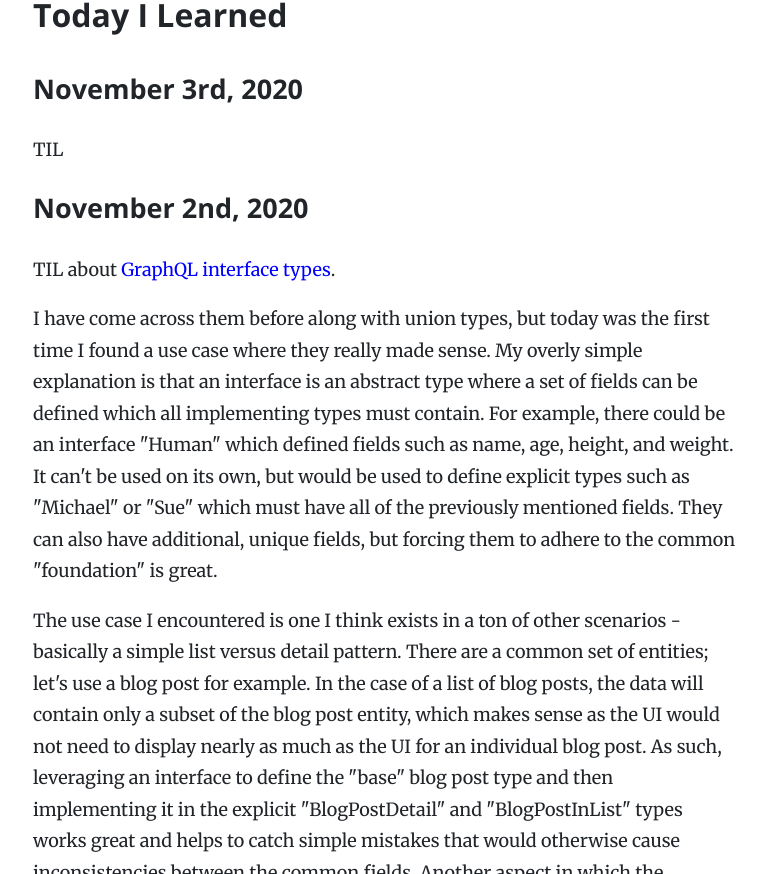
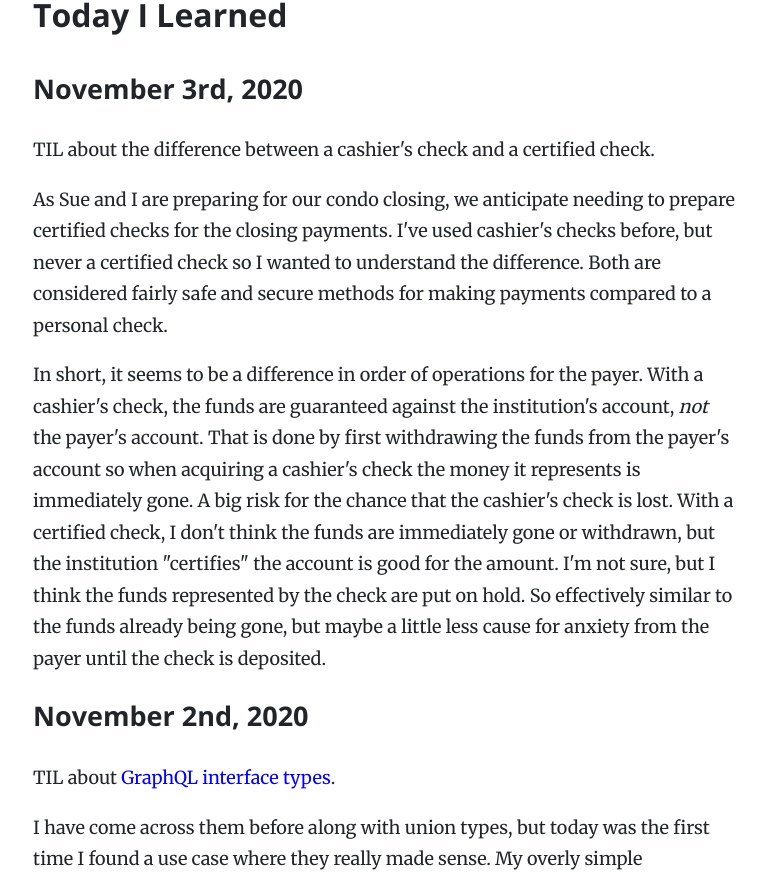
Before and after one commit to michaelyuen/personal-website, a Next.js app in the folder v5/: page /today-i-learned in a window 1280 px wide. Shown: the part 298-1172 px from the top of the page, without its empty margins (255-1021 px from the left). Built offline with nearby package versions, Linux system fonts and the light colour scheme; a web font is replaced by a local one.

Commit message:
Add TIL for 2020-11-03

```diff
--- a/v5/pages/today-i-learned.tsx
+++ b/v5/pages/today-i-learned.tsx
@@ -5,7 +5,30 @@ export default function TIL() {
     <section className="TILContainer">
       <h1>Today I Learned</h1>
       <h2>November 3rd, 2020</h2>
-      <p>TIL</p>
+      <p>
+        TIL about the difference between a cashier's check and a certified
+        check.
+      </p>
+      <p>
+        As Sue and I are preparing for our condo closing, we anticipate needing
+        to prepare certified checks for the closing payments. I've used
+        cashier's checks before, but never a certified check so I wanted to
+        understand the difference. Both are considered fairly safe and secure
+        methods for making payments compared to a personal check.
+      </p>
+      <p>
+        In short, it seems to be a difference in order of operations for the
+        payer. With a cashier's check, the funds are guaranteed against the
+        institution's account, <em>not</em> the payer's account. That is done by
+        first withdrawing the funds from the payer's account so when acquiring a
+        cashier's check the money it represents is immediately gone. A big risk
+        for the chance that the cashier's check is lost. With a certified check,
+        I don't think the funds are immediately gone or withdrawn, but the
+        institution "certifies" the account is good for the amount. I'm not
+        sure, but I think the funds represented by the check are put on hold. So
+        effectively similar to the funds already being gone, but maybe a little
+        less cause for anxiety from the payer until the check is deposited.
+      </p>
       <h2>November 2nd, 2020</h2>
       <p>
         TIL about{" "}
```
